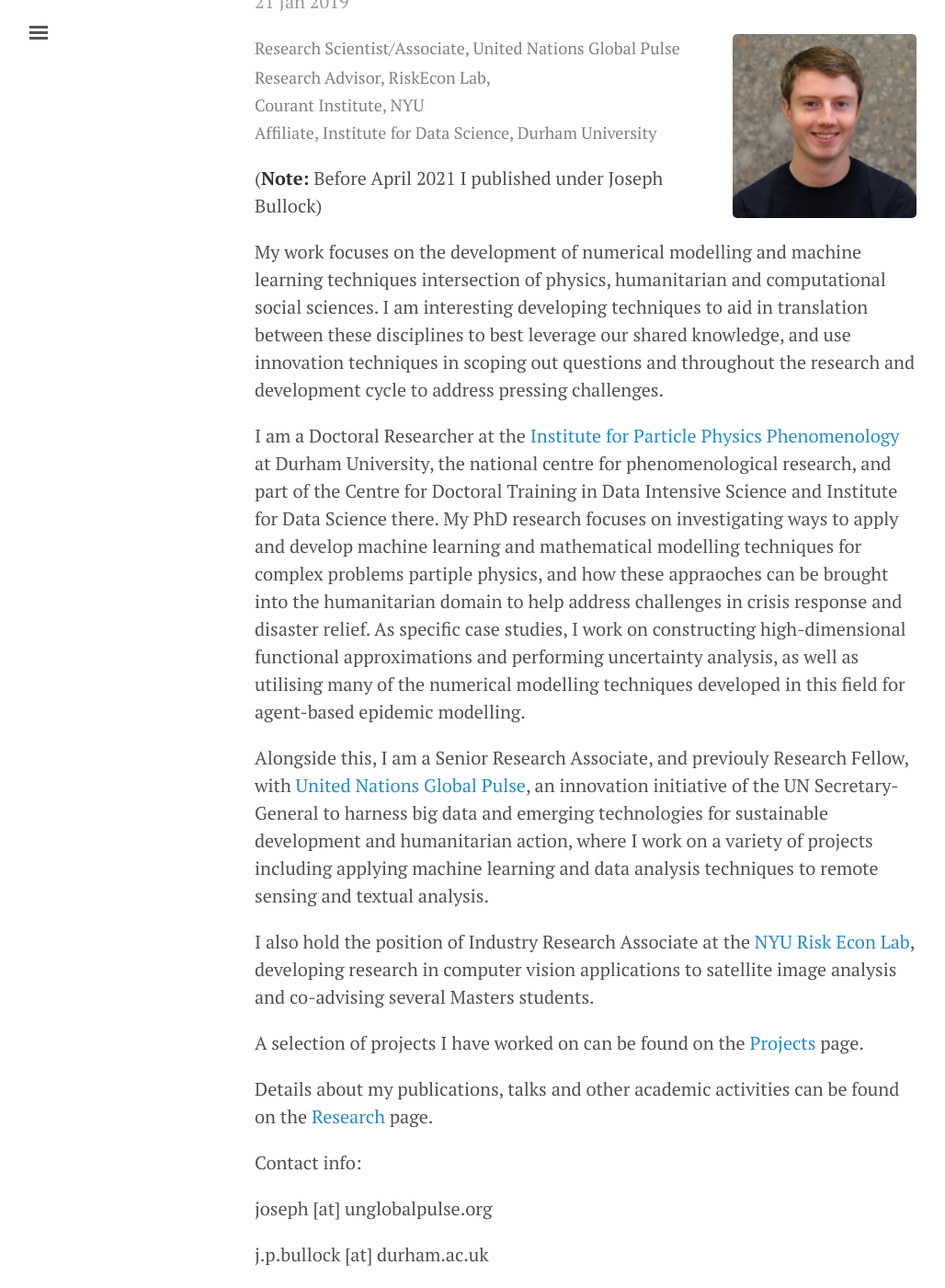
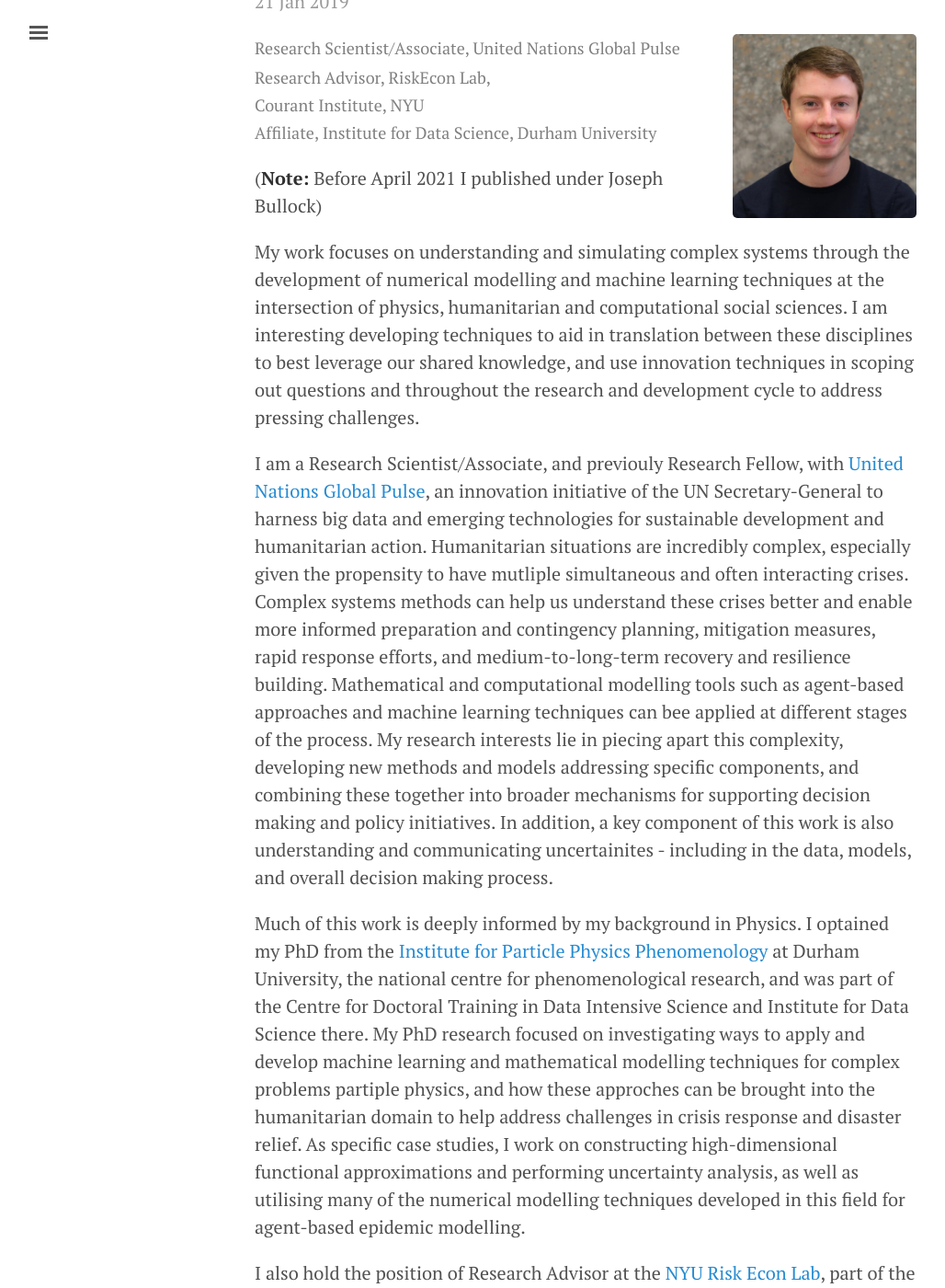
Before and after one commit to JosephPB/josephpb.github.io, a Jekyll site: the page built from _posts/2019-01-21-introducing-UNGA.md, in a window 1280 px wide and 1400 px high, scrolled down 195 px. Shown: the whole window at 92% size, without its empty margins (3-1031 px from the left). Built offline with Jekyll 4.4.1, drawn with Linux system fonts in a browser that asks for light colours; some of the changed text lies outside the part shown.

Commit message:
update landing page

```diff
--- a/_posts/2019-01-21-introducing-UNGA.md
+++ b/_posts/2019-01-21-introducing-UNGA.md
@@ -11,17 +11,17 @@
 
 (**Note:** Before April 2021 I published under Joseph Bullock)
 
-My work focuses on the development of numerical modelling and machine learning techniques intersection of physics, humanitarian and computational social sciences. I am interesting developing techniques to aid in translation between these disciplines to best leverage our shared knowledge, and use innovation techniques in scoping out questions and throughout the research and development cycle to address pressing challenges.
+My work focuses on understanding and simulating complex systems through the development of numerical modelling and machine learning techniques at the intersection of physics, humanitarian and computational social sciences. I am interesting developing techniques to aid in translation between these disciplines to best leverage our shared knowledge, and use innovation techniques in scoping out questions and throughout the research and development cycle to address pressing challenges.
 
-I am a Doctoral Researcher at the [Institute for Particle Physics Phenomenology](http://ippp.dur.ac.uk) at Durham University, the national centre for phenomenological research, and part of the Centre for Doctoral Training in Data Intensive Science and Institute for Data Science there. My PhD research focuses on investigating ways to apply and develop machine learning and mathematical modelling techniques for complex problems partiple physics, and how these appraoches can be brought into the humanitarian domain to help address challenges in crisis response and disaster relief. As specific case studies, I work on constructing high-dimensional functional approximations and performing uncertainty analysis, as well as utilising many of the numerical modelling techniques developed in this field for agent-based epidemic modelling.
+I am a Research Scientist/Associate, and previouly Research Fellow, with [United Nations Global Pulse](https://www.beta.unglobalpulse.org), an innovation initiative of the UN Secretary-General to harness big data and emerging technologies for sustainable development and humanitarian action. Humanitarian situations are incredibly complex, especially given the propensity to have mutliple simultaneous and often interacting crises. Complex systems methods can help us understand these crises better and enable more informed preparation and contingency planning, mitigation measures, rapid response efforts, and medium-to-long-term recovery and resilience building. Mathematical and computational modelling tools such as agent-based approaches and machine learning techniques can bee applied at different stages of the process. My research interests lie in piecing apart this complexity, developing new methods and models addressing specific components, and combining these together into broader mechanisms for supporting decision making and policy initiatives. In addition, a key component of this work is also understanding and communicating uncertainites - including in the data, models, and overall decision making process.
 
-Alongside this, I am a Senior Research Associate, and previouly Research Fellow, with [United Nations Global Pulse](https://www.beta.unglobalpulse.org), an innovation initiative of the UN Secretary-General to harness big data and emerging technologies for sustainable development and humanitarian action, where I work on a variety of projects including applying machine learning and data analysis techniques to remote sensing and textual analysis.
+Much of this work is deeply informed by my background in Physics. I optained my PhD from the [Institute for Particle Physics Phenomenology](http://ippp.dur.ac.uk) at Durham University, the national centre for phenomenological research, and was part of the Centre for Doctoral Training in Data Intensive Science and Institute for Data Science there. My PhD research focused on investigating ways to apply and develop machine learning and mathematical modelling techniques for complex problems partiple physics, and how these approches can be brought into the humanitarian domain to help address challenges in crisis response and disaster relief. As specific case studies, I work on constructing high-dimensional functional approximations and performing uncertainty analysis, as well as utilising many of the numerical modelling techniques developed in this field for agent-based epidemic modelling.
 
-I also hold the position of Industry Research Associate at the [NYU Risk Econ Lab](https://wp.nyu.edu/riskeconlab/), developing research in computer vision applications to satellite image analysis and co-advising several Masters students.
+I also hold the position of Research Advisor at the [NYU Risk Econ Lab](https://wp.nyu.edu/riskeconlab/), part of the Courant Institute for Mathematical Science, where I co-advising several Masters students.
 
-A selection of projects I have worked on can be found on the [Projects](https://josephpb.github.io/projects) page.
+Approaching these complex humanitarian challenges requires a wide variety of expertise and knowledge - including, economic, social, behavioural, political, geographical, computational, etc.. I enjoy working in multi-disciplinary teams with a range of backgrounds and have learnt, and continue to learn, a great deal from my colleagues in different departments and faculties. Much of my work has been done in collaboration these colleagues which is essential to making both theoretical and tangible change.
 
-Details about my publications, talks and other academic activities can be found on the [Research](https://josephpb.github.io/research) page.
+Details about my publications, talks and other activities can be found on the [Research](https://josephpb.github.io/research) page.
 
 Contact info:
 
```
